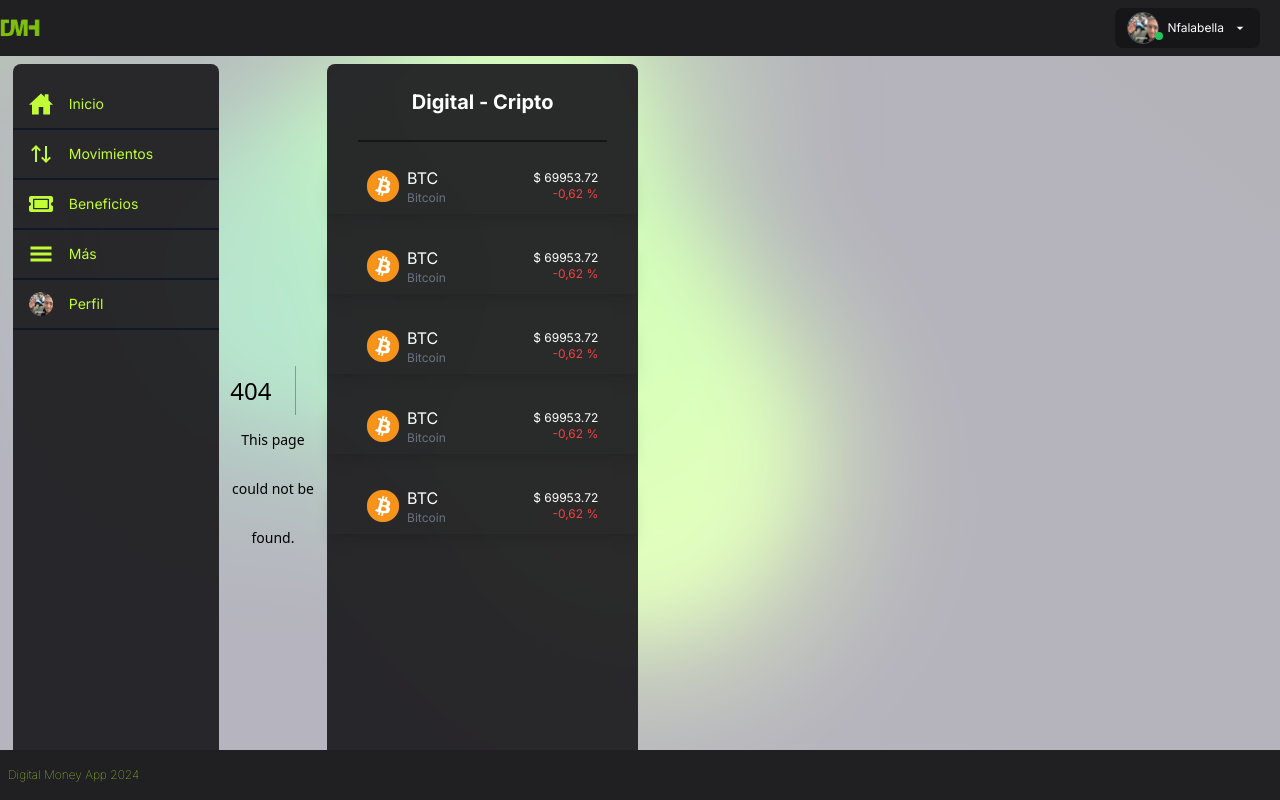
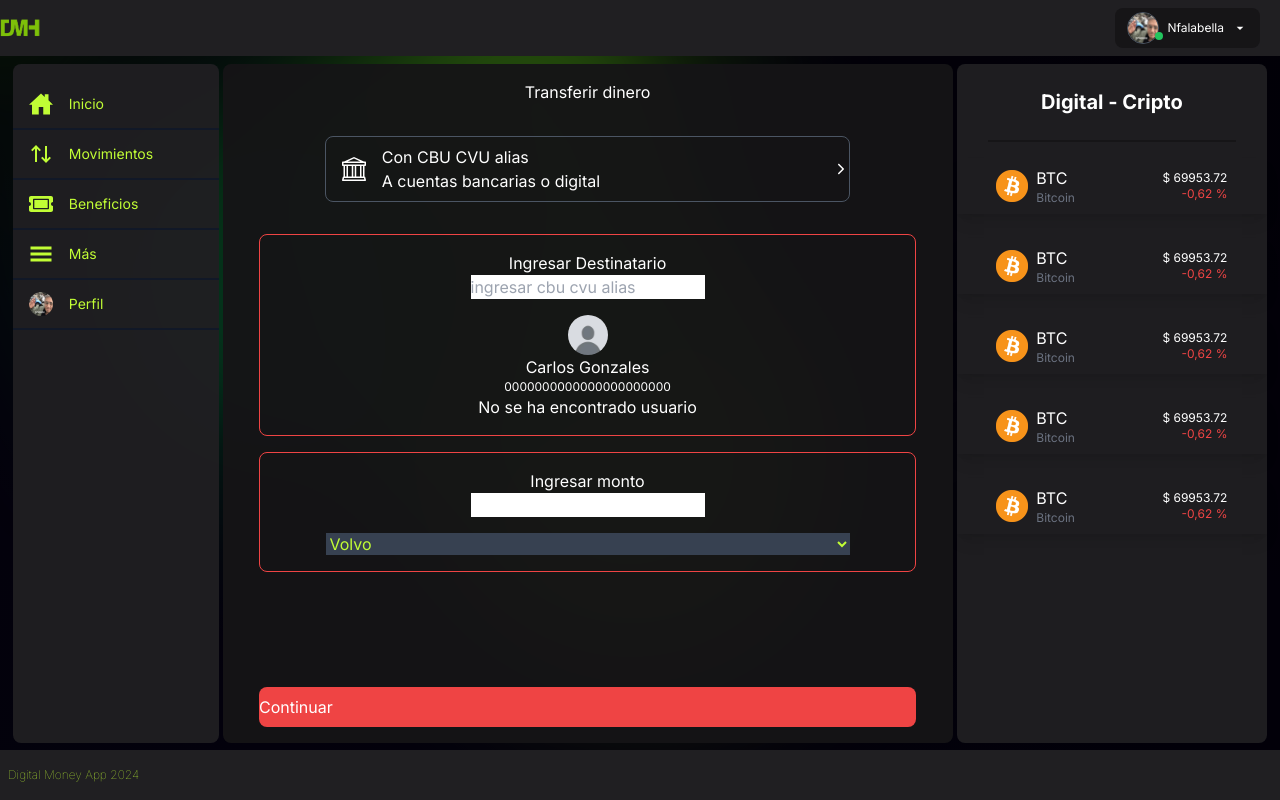
Before and after one commit to Nicoogf/proyecto-digital-money, a Next.js app: page /enviar in a window 1280 px wide. Before the commit this address had no page. Built offline with nearby package versions, Linux system fonts and the light colour scheme.

Commit message:
Page confirmacion

```diff
--- /dev/null
+++ b/app/enviar/confirmacion/page.jsx
@@ -0,0 +1,26 @@
+
+import Link from 'next/link';
+import React from 'react';
+
+
+
+const Enviar = () => {
+
+
+
+    return (
+        <section className={`relative grid col-span-12 sm:col-span-11 lg:col-span-8 xl:col-span-7 bg-grey-dark/95 rounded-lg text-white`}>
+            <section>
+                Confirmacion de Informacion
+                <h3> Se enviara : </h3>
+                <h3> $ 10000 </h3>
+                <h4> Destinatario : </h4>
+                <h4> Juan Lopez </h4>
+                <h4> 0302051618489498498</h4>
+                <Link href ="../../" className='border border-green-lime p-3 rounded-lg'> Transferir </Link>
+            </section>
+        </section>
+    )
+}
+
+export default Enviar
--- /dev/null
+++ b/app/enviar/page.jsx
@@ -0,0 +1,62 @@
+
+import React from 'react';
+import { BsBank } from "react-icons/bs";
+import { IoIosArrowForward } from "react-icons/io";
+import profiledefault from "../../public/default.jpg"
+import Image from 'next/image';
+import Link from 'next/link';
+
+
+const Enviar = () => {
+
+
+
+    return (
+        <section className={`relative grid col-span-12 sm:col-span-11 lg:col-span-8 xl:col-span-7 bg-grey-dark/95 rounded-lg text-white`}>
+            <section className='w-[90%] mx-auto flex flex-col cursor-pointer gap-y-4'>
+                <h2 className='text-center py-4'> Transferir dinero </h2>
+
+                <div className='mb-4 flex flex-row items-center  justify-between gap-x-4 w-[80%] mx-auto border border-gray-600 rounded-lg'>
+                    <div className='flex flex-row items-center gap-x-4 py-2'>
+                        <BsBank className='text-2xl ml-4' />
+
+                        <div>
+                            <h6> Con CBU CVU  alias </h6>
+                            <h6> A cuentas bancarias o digital </h6>
+                        </div>
+
+                    </div>
+
+                    <IoIosArrowForward />
+                </div>
+
+                <section className='border border-red-500 py-4 rounded-lg'>
+                    <h3 className='text-center'> Ingresar Destinatario </h3>
+                    <input className='mx-auto block' placeholder='ingresar cbu cvu alias' />
+                    <article className='flex flex-col justify-center items-center'>
+                        <Image src={profiledefault} className='w-10 h-10 object-cover rounded-full mt-4' alt="img profile" />
+                        <h4> Carlos Gonzales</h4>
+                        <h4 className='text-xs'> 0000000000000000000000</h4>
+                        <h5> No se ha encontrado usuario </h5>
+                    </article>
+                </section>
+
+                <section className='border border-red-500 py-4 rounded-lg'>
+                    <h3 className='text-center'> Ingresar monto </h3>
+                    <input className='mx-auto block mb-4' type="number" />
+                    <select id="cars" className='text-green-lime block w-[80%] mx-auto bg-gray-700'>
+                        <option value="volvo" className='bg-gray-700'>Volvo</option>
+                        <option value="saab" className='bg-gray-700'>Saab</option>
+                        <option value="opel" className='bg-gray-700'>Opel</option>
+                        <option value="audi" className='bg-gray-700'>Audi</option>
+                    </select>
+                </section>
+
+                <Link href="/enviar/confirmacion" className='absolute bottom-4 w-[90%] bg-red-500 rounded-lg py-2'> Continuar </Link>
+
+            </section>
+        </section>
+    )
+}
+
+export default Enviar
--- a/app/movimientos/page.jsx
+++ b/app/movimientos/page.jsx
@@ -36,22 +36,18 @@ const Loguin = () => {
                     <FaRegEye className='text-2xl cursor-pointer' />
                 </div>
 
-                <div className='flex flex-row w-[80%] mx-auto justify-between mt-6'>
+                <div className='flex flex-row w-[80%] mx-auto justify-center gap-x-4 mt-6'>
 
                     <Link href="/ingresar" className='flex flex-col gap-y-2 items-center cursor-pointer bg-gray-700 p-2 rounded-lg'>
                         <RiSendPlaneFill className='bg-gray-400 text-5xl rounded-xl p-2' />
                         <h6 className='text-sm'> Ingresar </h6>
                     </Link>
 
-                    <article className='flex flex-col gap-y-2 items-center cursor-pointer bg-gray-700 p-2 rounded-lg'>
+                    <Link href="/enviar" className='flex flex-col gap-y-2 items-center cursor-pointer bg-gray-700 p-2 rounded-lg'>
                         <RiSendPlaneFill className='bg-gray-400 text-5xl rounded-xl p-2' />
                         <h6 className='text-sm'> Enviar </h6>
-                    </article>
+                    </Link>
 
-                    <article className='flex flex-col gap-y-2 items-center cursor-pointer bg-gray-700 p-2 rounded-lg'>
-                        <RiSendPlaneFill className='bg-gray-400 text-5xl rounded-xl p-2' />
-                        <h6 className='text-sm'> Retirar </h6>
-                    </article>
 
                     <article className='flex flex-col gap-y-2 items-center cursor-pointer bg-gray-700 p-2 rounded-lg'>
                         <RiSendPlaneFill className='bg-gray-400 text-5xl rounded-xl p-2' />
--- a/app/transferir/page.jsx
+++ /dev/null
@@ -1,15 +0,0 @@
-
-import React from 'react'
-const Loguin = () => {
-
-
-
-    return (
-        <section className={`grid col-span-12 sm:col-span-11 lg:col-span-8 xl:col-span-7 bg-violet-500 rounded-lg justify-center items-center`}>
-
-            Transferir
-        </section>
-    )
-}
-
-export default Loguin
```
Also changed, not shown: public/default.jpg (added).
